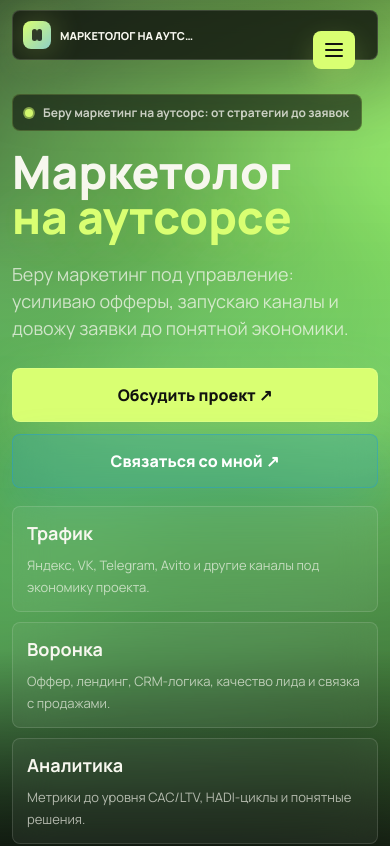
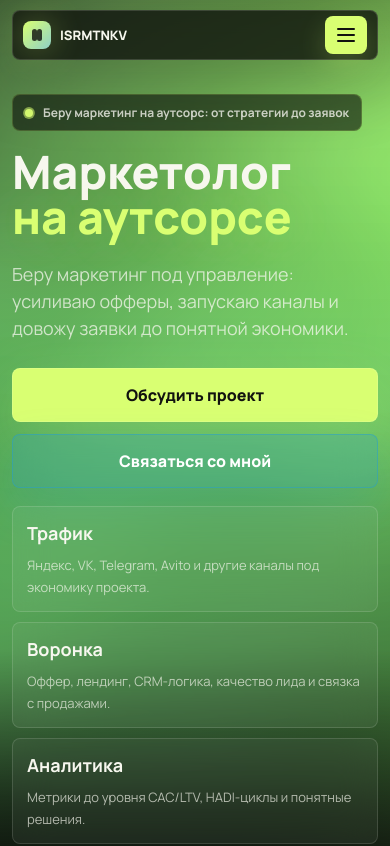
Before and after one commit to isrmtnkv/isrmtnkv-marketing, a plain HTML site: page index.html in a window 390 px wide. Shown: the top 846 px of the page. Drawn offline with Linux system fonts and the light colour scheme.

Commit message:
Add files via upload

```diff
--- a/index.html
+++ b/index.html
@@ -147,6 +147,11 @@
         text-transform: uppercase;
       }
 
+      .brand-short,
+      .mobile-label {
+        display: none;
+      }
+
       .brand-mark {
         position: relative;
         width: 30px;
@@ -1690,6 +1695,18 @@
           min-width: 0;
           gap: 9px;
           font-size: 11px;
+        }
+
+        .brand-label {
+          display: none;
+        }
+
+        .brand-short {
+          display: inline;
+          overflow: hidden;
+          font-size: 13px;
+          text-overflow: ellipsis;
+          white-space: nowrap;
         }
 
         .brand span:last-child {
@@ -1745,13 +1762,13 @@
         }
 
         .header-actions {
-          gap: 8px;
+          display: none;
         }
 
         .menu-toggle {
-          position: fixed;
-          top: 20px;
-          right: 22px;
+          position: absolute;
+          top: 50%;
+          right: 10px;
           z-index: 80;
           display: inline-flex;
           flex-direction: column;
@@ -1761,6 +1778,7 @@
           border-color: transparent;
           background: var(--lime);
           box-shadow: 0 10px 28px rgba(217, 255, 114, 0.2);
+          transform: translateY(-50%);
         }
 
         .lang-toggle,
@@ -1824,6 +1842,14 @@
           margin-top: 26px;
         }
 
+        .desktop-label {
+          display: none;
+        }
+
+        .mobile-label {
+          display: inline;
+        }
+
         .button {
           width: 100%;
           min-width: 0;
@@ -2105,7 +2131,7 @@
           width: calc(100% - 24px);
         }
 
-        .brand span:last-child {
+        .brand-short {
           max-width: 136px;
         }
 
@@ -2192,7 +2218,8 @@
       <header class="topbar shell">
         <a href="#top" class="brand" aria-label="На первый экран">
           <span class="brand-mark" aria-hidden="true"></span>
-          <span data-ru="Маркетолог на аутсорсе" data-en="Outsourced marketer">Маркетолог на аутсорсе</span>
+          <span class="brand-label" data-ru="Маркетолог на аутсорсе" data-en="Outsourced marketer">Маркетолог на аутсорсе</span>
+          <span class="brand-short" aria-hidden="true">ISRMTNKV</span>
         </a>
 
         <button class="menu-toggle" type="button" aria-label="Открыть меню" aria-expanded="false" data-menu-toggle>
@@ -2234,8 +2261,14 @@
               Беру маркетинг под управление: усиливаю офферы, запускаю каналы и довожу заявки до понятной экономики.
             </p>
             <div class="hero-actions reveal">
-              <a class="button primary magnetic" href="#lead-form" data-ru="Обсудить проект ↗" data-en="Discuss a project ↗">Обсудить проект ↗</a>
-              <a class="button telegram magnetic" href="https://t.me/isrmtnkv" target="_blank" rel="noreferrer" data-ru="Связаться со мной ↗" data-en="Contact me ↗">Связаться со мной ↗</a>
+              <a class="button primary magnetic" href="#lead-form">
+                <span class="desktop-label" data-ru="Обсудить проект ↗" data-en="Discuss a project ↗">Обсудить проект ↗</span>
+                <span class="mobile-label" data-ru="Обсудить проект" data-en="Discuss a project">Обсудить проект</span>
+              </a>
+              <a class="button telegram magnetic" href="https://t.me/isrmtnkv" target="_blank" rel="noreferrer">
+                <span class="desktop-label" data-ru="Связаться со мной ↗" data-en="Contact me ↗">Связаться со мной ↗</span>
+                <span class="mobile-label" data-ru="Связаться со мной" data-en="Contact me">Связаться со мной</span>
+              </a>
             </div>
             <div class="hero-mini reveal">
               <div class="mini-item">
```
